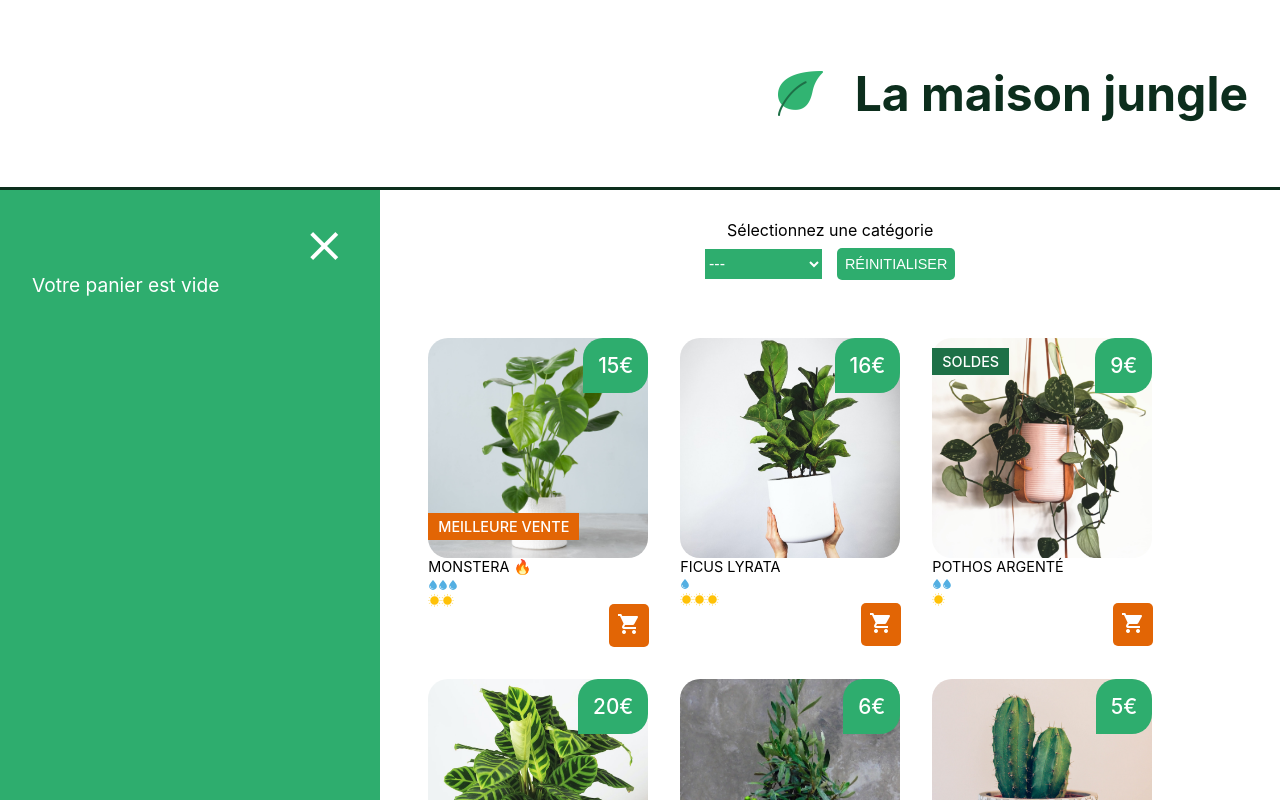
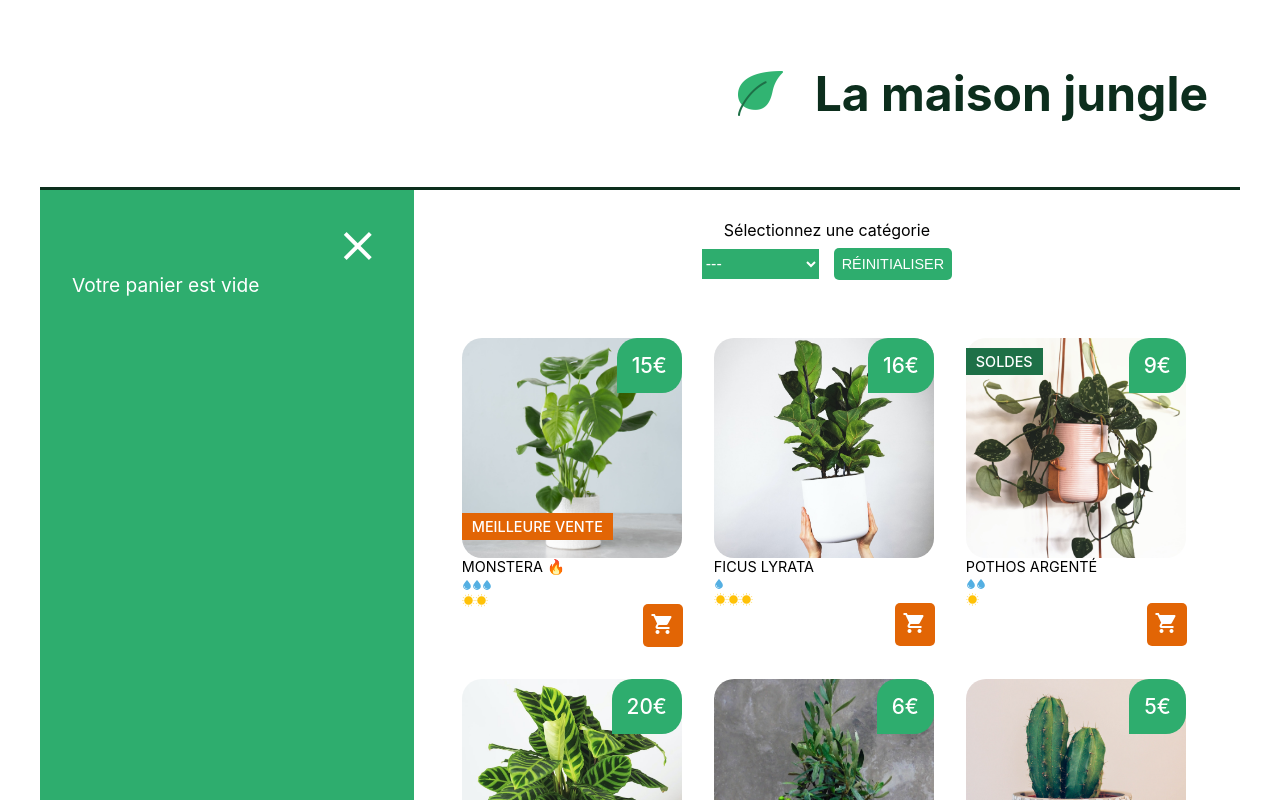
Before and after one commit to s-manguy/la-maison-jungle-by-sandrine-manguy, a React (Create React App) app: page / in a window 1280 px wide. Shown: the top 800 px of the page. Built offline with nearby package versions, Linux system fonts and the light colour scheme.

Commit message:
body width on desktop & accessibility

```diff
--- a/src/components/Banner.js
+++ b/src/components/Banner.js
@@ -6,10 +6,10 @@ const Banner = () => {
     const title = 'La maison jungle'
 
     return (
-        <div className='lmj-banner'>
-            <img src={logo} alt='La maison jungle' className='lmj-logo' />
-            <h1 className='lmj-title'>{title}</h1>
-        </div>
+        <header className='lmj-banner'>{/* div replaced by header for accessibility reasons */}
+                <img src={logo} alt='La maison jungle' className='lmj-logo' />
+                <h1 className='lmj-title'>{title}</h1>
+        </header>
     )
 }
 
--- a/src/components/Cart.js
+++ b/src/components/Cart.js
@@ -54,7 +54,7 @@ const Cart = ({ cart, updateCart/*}, activeCategory, setActiveCategory */}) => {
     }
 
     return isOpen ? (
-        <div className='lmj-cart'>
+        <aside className='lmj-cart' aria-label="Panier en détails"> {/* div replaced by aside for accessibility reasons */}
             <button
                 className='lmj-cart-toggle-button'
                 onClick={() => setIsOpen(false)}
@@ -103,24 +103,24 @@ const Cart = ({ cart, updateCart/*}, activeCategory, setActiveCategory */}) => {
                         className='lmj-cart-remove-button'
                         onClick={() => {if (window.confirm('Êtes-vous sûr de vouloir vider tout le panier ?')) updateCart([])}}
                     >
-                        <span class="material-icons md-36">remove_shopping_cart</span>
+                        <span className="material-icons md-36">remove_shopping_cart</span>
                         {' Vider le panier'} {/* Replaced "Vider le panier" by an icon  */}
                     </button>
                </div>
             ) : (
                 <div>Votre panier est vide</div>
             )}
-        </div>
+        </aside>
     ) : (
-        <div className='lmj-cart-closed'>
+        <aside className='lmj-cart-closed' aria-label="Panier fermé">
             <button
                 className='lmj-cart-toggle-button'
                 onClick={() => setIsOpen(true)}
             >
-                 <span class="material-icons size md-48" >shopping_cart</span>
+                 <span className="material-icons size md-48" >shopping_cart</span>
                 {' Voir le panier'} {/* Replaced Ouvrir by Voir */}
             </button>
-        </div>
+        </aside>
     )
 }
 
--- a/src/components/Categories.js
+++ b/src/components/Categories.js
@@ -17,7 +17,7 @@ const Categories = ({ categories, activeCategory, setActiveCategory }) => {
                 <select
                     name="categories"
                     id="categories-selector"
-                    className='lmj-categories-select'
+                    className='lmj-categories-select's
                     value={activeCategory}
                     onChange={(e) => setActiveCategory(e.target.value)}
                 >{/* added name */}
--- a/src/components/PlantItem.js
+++ b/src/components/PlantItem.js
@@ -8,7 +8,7 @@ const handleClick = (plantName) => {
 const PlantItem = ({ cover, name, water, light, id, isBestSale, isSpecialOffer, price }) => {
     // id, isBestSale & isSpecialOffer props added to keep the key attribute and the offers to complete the original course project
     return (
-        <li
+        <div
             key={id}
             className='lmj-plant-item'
         >
@@ -35,7 +35,7 @@ const PlantItem = ({ cover, name, water, light, id, isBestSale, isSpecialOffer,
             </div>
             {isSpecialOffer && <div className='lmj-sales'>Soldes</div>}{/* isSpecialOffer condition kept --> modify the css code to keep it on the plant cover */}
             {isBestSale && <div className='lmj-bestSales'>Meilleure vente</div>} {/* Added on the cover */}
-        </li>
+        </div>
     )
 }
 
--- a/src/styles/Banner.css
+++ b/src/styles/Banner.css
@@ -7,6 +7,7 @@
 	justify-content: flex-end;
 	flex-direction: row;
 	align-items: center;
+
 }
 
 .lmj-title {
--- a/src/styles/index.css
+++ b/src/styles/index.css
@@ -7,6 +7,8 @@ body {
   -moz-osx-font-smoothing: grayscale;
   font-size: 62.54%; /* added 1rem =10px */
   user-select: none;
+  max-width: 1200px;
+  margin: auto;
 }
 
 code {
```
